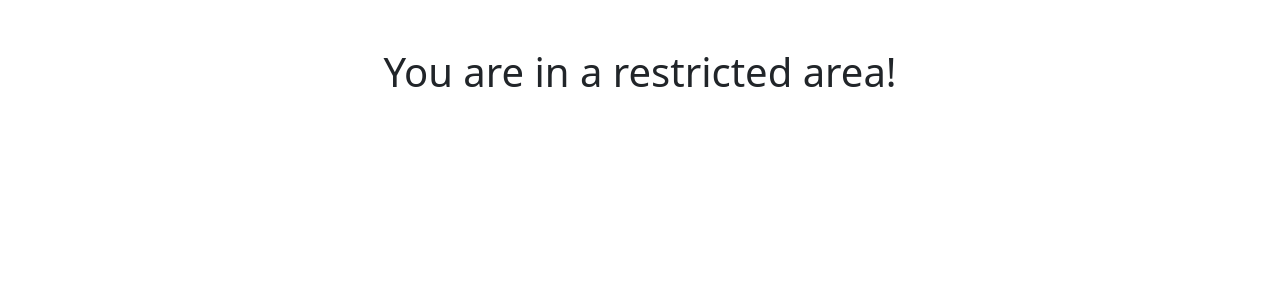
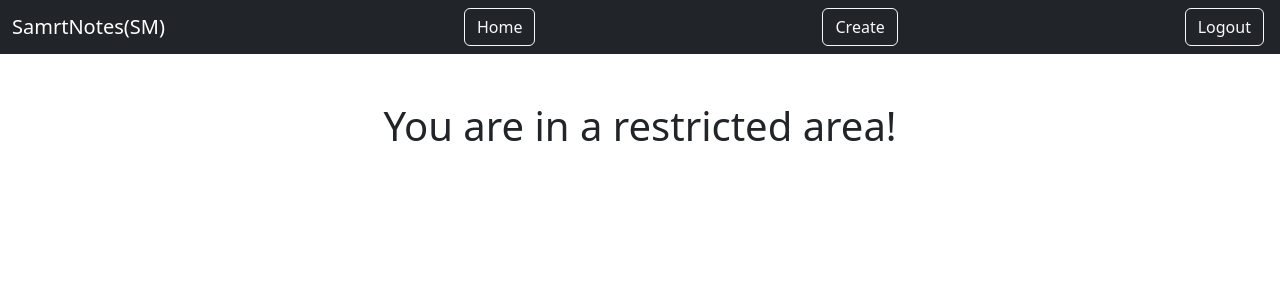
Before and after one commit to aishwarya03/django-essential, a Django app: page /authorized in a window 1280 px wide. Shown: the top 300 px of the page. Run offline with Django 4.2, Linux system fonts and the light colour scheme; the visitor is signed in with stand-in values (Sample User, id 1).

Commit message:
essential over

```diff
--- a/home/urls.py
+++ b/home/urls.py
@@ -8,5 +8,6 @@ urlpatterns = [
     path('authorized', views.AuthorizedView.as_view()),
     path('login', views.LoginInterfaceView.as_view(), name='home.login'),
     path('logout', views.LogoutInterfaceView.as_view(), name='home.logout'),
+    path('signup', views.SignUpView.as_view(), name='home.signup'),
 
 ]
--- a/home/views.py
+++ b/home/views.py
@@ -1,12 +1,25 @@
-from django.shortcuts import render
+from django.shortcuts import render, redirect
 from django.http import HttpResponse
 from datetime import datetime
 from django.contrib.auth.decorators import login_required
 from django.views.generic import TemplateView
 from django.contrib.auth.mixins import LoginRequiredMixin
 from django.contrib.auth.views import LoginView, LogoutView
+from django.views.generic.edit import CreateView
+from django.contrib.auth.forms import UserCreationForm
+
 
 # Create your views here.
+
+class SignUpView(CreateView):
+    form_class = UserCreationForm
+    template_name = 'home/register.html'
+    success_url = '/smart/notes'
+
+    def get(self, request, *args, **kwargs):
+        if self.request.user.is_authenticated:
+            return redirect('notes.list')
+        return super().get(request, *args, **kwargs)
 
 class LoginInterfaceView(LoginView):
     template_name = 'home/login.html'
--- a/static/templates/base.html
+++ b/static/templates/base.html
@@ -9,6 +9,19 @@
     <link rel="stylesheet" href="https://cdn.jsdelivr.net/npm/bootstrap@5.2.3/dist/css/bootstrap.min.css" integrity="sha384-rbsA2VBKQhggwzxH7pPCaAqO46MgnOM80zW1RWuH61DGLwZJEdK2Kadq2F9CUG65" crossorigin="anonymous">
 </head>
 <body>
+    <nav class="navbar bg-body-tertiary navbar-dark bg-dark">
+        <div class="container-fluid">
+            <span class="navbar-brand mb-0 h1">SamrtNotes(SM)</span>
+            {% if user.is_authenticated %}
+            <a href="{% url 'notes.list' %}" class="btn btn-outline-light me-1">Home</a>
+            <a href="{% url 'notes.new' %}" class="btn btn-outline-light me-1">Create</a>
+            <a href="{% url 'home.logout' %}" class="btn btn-outline-light me-1">Logout</a>
+            {% else %}
+            <a href="{% url 'home.login' %}" class="btn btn-outline-light me-1">Login</a>
+            <a href="{% url 'home.signup' %}" class="btn btn-outline-light me-1">Sign up</a>
+            {% endif %}
+        </div>
+      </nav>
     <div class="my-5 text-center container">
         {% block content %}
         {% endblock %}
```
Also changed, not shown: home/templates/home/register.html (added, +11 -0 lines).
